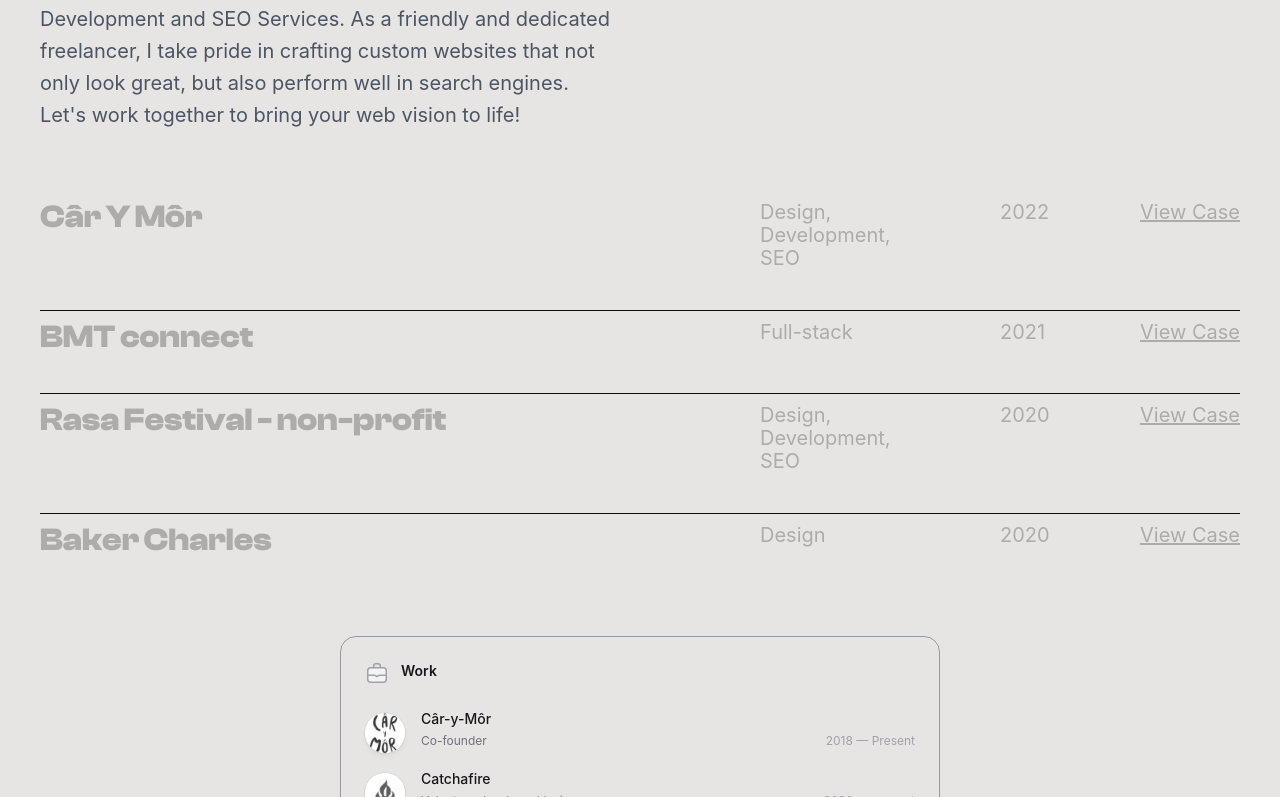
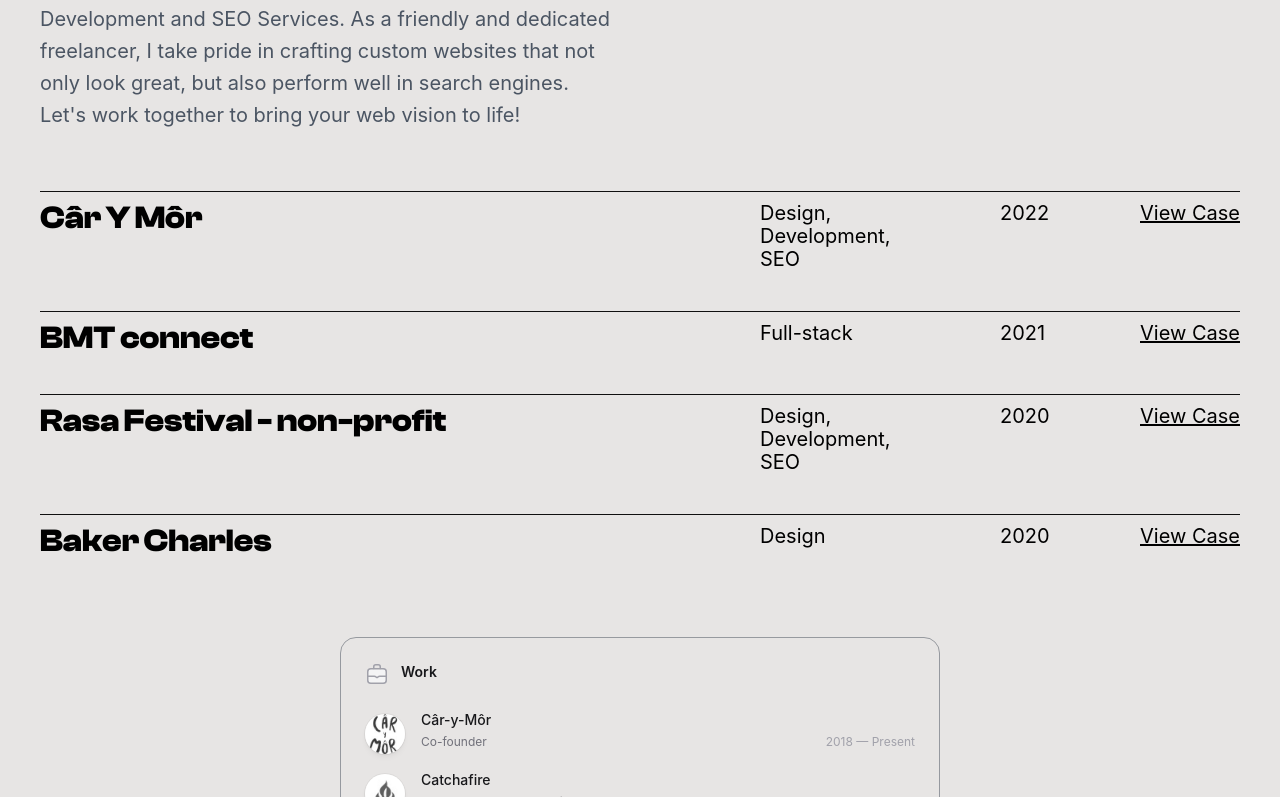
Before and after one commit to francoisbeyers/portfolio, a Next.js app: page / in a window 1280 px wide. Shown: the part 654-1451 px from the top of the page. Built offline with nearby package versions, Linux system fonts and the light colour scheme.

Commit message:
updated contrast and hover state

```diff
--- a/app/ProjectList.jsx
+++ b/app/ProjectList.jsx
@@ -39,14 +39,9 @@
           <motion.li
             variants={projectsTitle}
             key={project.id}
-            className={`mb-0 pb-0 block ${
-              index > 0 ? "border-t border-dark-grey" : ""
-            }`}
+            className="block pb-0 mb-0 border-t border-dark-grey hover:transition-opacity hover:ease-in-out duration-[350ms] hover:text-orange"
           >
-            <Link
-              className="pt-[10px] pb-[40px] flex opacity-[0.25] transition-opacity ease-in-out duration-[350ms] hover:opacity-[1]"
-              href={project.link}
-            >
+            <Link className="pt-[10px] pb-[40px] flex" href={project.link}>
               <div className="w-full md:w-[45%] lg:w-[60%]">
                 <div className="block font-clash text-[28px] lg:text-[32px] leading-none">
                   <div className="relative overflow-hidden">
```
